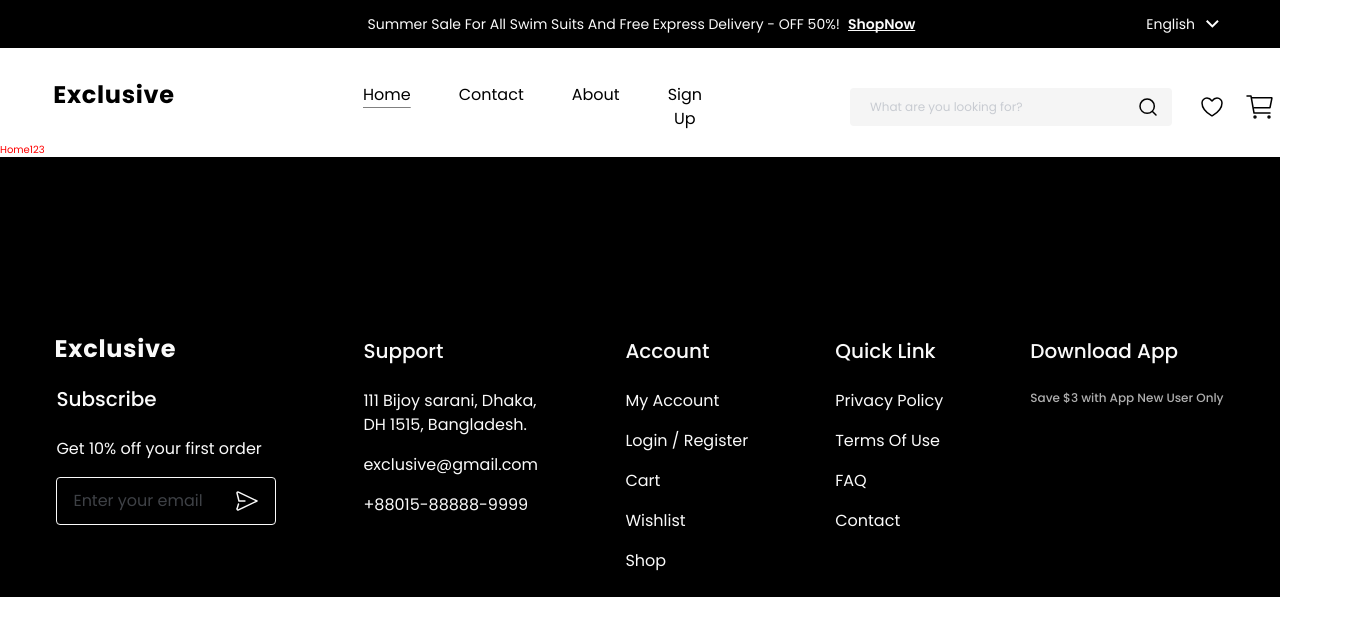
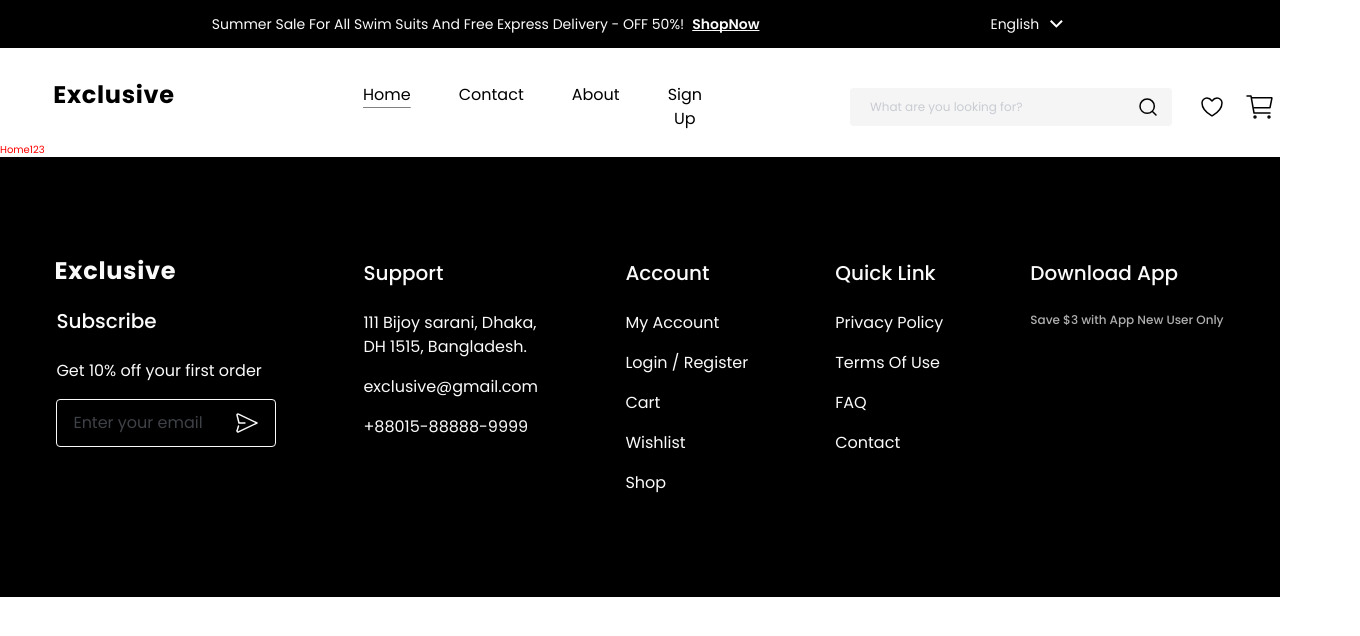
Before and after one commit to devthuan/shopify-nest-react, a React (Vite) app in the folder frontend/: page / in a window 1280 px wide. Shown: the top 636 px of the page, 1360 px wide, since content can reach past the window. Built offline with nearby package versions, Linux system fonts and the light colour scheme.

Commit message:
fix lỗi scroll ngang ở topHeader

```diff
--- a/frontend/src/layouts/DefaultLayout/DefaultLayout.jsx
+++ b/frontend/src/layouts/DefaultLayout/DefaultLayout.jsx
@@ -4,14 +4,17 @@ import TopHeader from '~/layouts/components/TopHeader/TopHeader';
 import Header from '~/layouts/components/Header/Header';
 import Footer from '~/layouts/components/Footer/Footer';
 const cx = classNames.bind(styles);
+// eslint-disable-next-line react/prop-types
 const DefaultLayout = ({ children }) => {
     return (
-        <div className={cx('wrapper')}>
-            <TopHeader />
-            <Header />
-            <div className={cx('content')}>{children}</div>
-            <Footer />
-        </div>
+        <>
+                <TopHeader />
+            <div className={cx('wrapper')}>
+                <Header />
+                <div className={cx('content')}>{children}</div>
+                <Footer />
+            </div>
+        </>
     );
 };
 
--- a/frontend/src/layouts/components/Footer/Footer.module.scss
+++ b/frontend/src/layouts/components/Footer/Footer.module.scss
@@ -7,11 +7,10 @@
 
 .container {
     display: flex;
-    width: 1440px;
+    max-width: 1440px;
     height: 440px;
-    padding: 80px 0px 24px 0px;
     flex-direction: column;
-    justify-content: flex-end;
+    justify-content: center;
     align-items: center;
     gap: 60px;
     flex-shrink: 0;
--- a/frontend/src/layouts/components/TopHeader/TopHeader.jsx
+++ b/frontend/src/layouts/components/TopHeader/TopHeader.jsx
@@ -6,7 +6,6 @@ const cx = classNames.bind(styles);
 
 const TopHeader = () => {
     return (
-        <div>
         <div className={cx('wrapper')}>
             <div className={cx('container')}>
                 <div className={cx('content')}>
@@ -21,7 +20,6 @@ const TopHeader = () => {
                 </div>
             </div>
         </div>
-        </div>
     );
 };
 
--- a/frontend/src/layouts/components/TopHeader/TopHeader.module.scss
+++ b/frontend/src/layouts/components/TopHeader/TopHeader.module.scss
@@ -7,13 +7,8 @@
 
 .container {
     display: flex;
-    width: 1440px;
+    max-width: 1440px;
     height: 48px;
-    padding: 12px 136px 12px 445px;
-    justify-content: flex-end;
-    align-items: center;
-    flex-shrink: 0;
-    align-items: flex-start;
     gap: 231px;
 }
 
```
Lines whose indentation alone changed are shown as unchanged.
